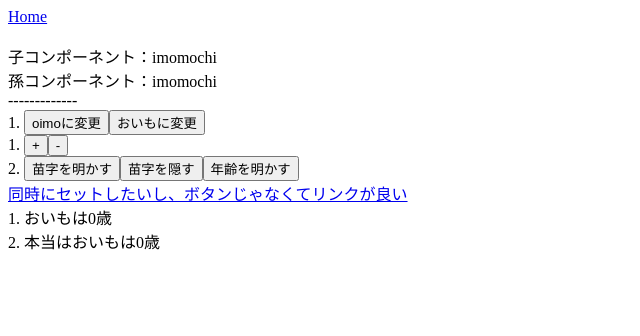
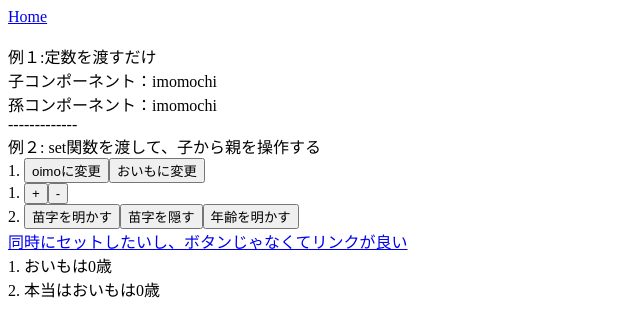
Before and after one commit to shari-sushi/0015Laboratory, a Next.js app in the folder test0015Next/my-app/: page /usecontext in a window 1280 px wide. Shown: the top 336 px of the page, without its empty margins (0-640 px from the left). Built offline with nearby package versions, Linux system fonts and the light colour scheme.

Commit message:
わからん

```diff
--- /dev/null
+++ b/test0015Next/my-app/src/component/useContextCom/Child.tsx
@@ -0,0 +1,45 @@
+import { useContext } from "react"
+import { ValueContext } from "@/pages/usecontext"
+
+
+export const TestuseContect = () => {
+    const value = useContext(ValueContext)
+    // const state = useContext(StateContext)
+
+    const a = "aaa"
+    return (
+        <>
+            子コンポーネント：{value.name}
+            {/* {state.} */}
+            <br />
+            <TestComponent />
+        </>
+    )
+}
+
+const TestComponent = () => {
+    const value = useContext(ValueContext)
+    // const state = useContext(StateContext)
+    return (
+        <>
+            孫コンポーネント：{value.name}
+        </>
+
+    )
+}
+
+
+//////////////////////////////////
+// 参考
+// https://qiita.com/Rascal823/items/0f53ffbb410505b707f8
+
+// import { CountContext, NameContext, PairContext } from "@/pages/usecontext"
+import { GrandChild } from "./GrandChild"
+
+export const Child: React.FC = () => {
+    return (
+        <>
+            <GrandChild />
+        </>
+    )
+}
--- a/test0015Next/my-app/src/component/useContextCom.tsx.tsx
+++ b/test0015Next/my-app/src/component/useContextCom/GrandChild.tsx
@@ -1,33 +1,4 @@
 import { useContext } from "react"
-import { ValueContext } from "@/pages/usecontext"
-
-
-export const TestuseContect = () => {
-    const value = useContext(ValueContext)
-    // const state = useContext(StateContext)
-
-    const a = "aaa"
-    return (
-        <>
-            子コンポーネント：{value.name}
-            {/* {state.} */}
-            <br />
-            <TestComponent />
-        </>
-    )
-}
-
-const TestComponent = () => {
-    const value = useContext(ValueContext)
-    // const state = useContext(StateContext)
-    return (
-        <>
-            孫コンポーネント：{value.name}
-        </>
-
-    )
-}
-
 
 //////////////////////////////////
 // 参考
@@ -35,15 +6,8 @@ const TestComponent = () => {
 
 import { CountContext, NameContext, PairContext } from "@/pages/usecontext"
 
-export const Child: React.FC = () => {
-    return (
-        <>
-            <GrandChild />
-        </>
-    )
-}
 
-const GrandChild: React.FC = () => {
+export const GrandChild: React.FC = () => {
     // 親要素で指定した変数を受け取る
     const { count, setCount } = useContext(CountContext)
     const { name, setName } = useContext(NameContext)
@@ -57,7 +21,8 @@ const GrandChild: React.FC = () => {
     // const { pairName, setPairName, pairCount, setPairCount } = useContext(PairContext)
 
     return (
-        //親要素のuseStateがそのまま使える！
+        //孫で親要素のuseStateがそのまま使える！
+        // しかも子では何も記述していない
         <>
             1. <button onClick={() => setName("oimo")}>oimoに変更</button>
             <button onClick={() => setName("おいも")}>おいもに変更</button>
@@ -71,7 +36,7 @@ const GrandChild: React.FC = () => {
             <br />
             <a href="#" onClick={(e) => {
                 e.preventDefault();
-                setPairName("??");
+                setPairName("妹望");
                 setPairCount(21);
                 // console.log("start:", start)
             }}>同時にセットしたいし、ボタンじゃなくてリンクが良い</a>
--- a/test0015Next/my-app/src/pages/convert/form.tsx
+++ b/test0015Next/my-app/src/pages/convert/form.tsx
@@ -19,7 +19,7 @@ export default function Demo() {
     let texts = [""]
     const onSubmit: SubmitHandler<Inputs> = (data) => {
         setSingStartInput(data.singStart);
-        texts = texts.push(singStart)
+        // texts = texts.push(singStart)
     };
 
     return (
--- a/test0015Next/my-app/src/pages/usecontext.tsx
+++ b/test0015Next/my-app/src/pages/usecontext.tsx
@@ -1,7 +1,8 @@
 import React, { useContext, useEffect, useState, createContext } from "react"
 import Link from "next/link"
-import { TestuseContect } from "@/component/useContextCom.tsx"
+import { TestuseContect } from "@/component/useContextCom/Child"
 
+// 例１
 // 参考（React公式の和訳）
 // https://ja.react.dev/reference/react/useContext#updating-data-passed-via-context
 
@@ -26,18 +27,21 @@ export default function TestuseContext() {
                 <ValueContext.Provider value={value}>
                     <br />
                     <br />
+                    例１:定数を渡すだけ<br />
                     <TestuseContect />
                 </ValueContext.Provider>
             </StateContext.Provider>
             <br />-------------<br />
+            例２: set関数を渡して、子から親を操作する <br />
             <Parent />
         </>
     )
 }
 //////////////////////////////////
+// 例２
 // 参考　別ファイルの子、孫から親のstateを操作する
 // https://qiita.com/Rascal823/items/0f53ffbb410505b707f8
-import { Child } from "@/component/useContextCom.tsx"
+import { Child } from "@/component/useContextCom/Child"
 export const CountContext = React.createContext({} as {
     count: number
     setCount: React.Dispatch<React.SetStateAction<number>>
--- /dev/null
+++ b/test0015Next/my-app/src/style/global.css
@@ -0,0 +1,3 @@
+@tailwind base;
+@tailwind components;
+@tailwind utilities;
--- /dev/null
+++ b/test0015Next/my-app/tailwind.config.js
@@ -0,0 +1,13 @@
+/** @type {import('tailwindcss').Config} */
+module.exports = {
+  mode: 'jit',
+  content: [
+    "./pages/**/*.{js,ts,jsx,tsx}",
+    "./pages/index.tsx",
+    "./src/components/**/*.{js,ts,jsx,tsx}",
+  ],
+  theme: {
+    extend: {},
+  },
+  plugins: [],
+}
```
Also changed, not shown: package.json (added, +7 -0 lines), test0015Next/my-app/package.json (+5 -3 lines), test0015Next/my-app/src/pages/index.tsx (+8 -0 lines), test0015Next/my-app/src/pages/player/react-player7.tsx (deleted, +0 -56 lines), test0015Next/my-app/src/pages/test.tsx (deleted, +0 -50 lines), test0015Next/my-app/.eslintrc.json, 2 other files (tests, documents, lock files or other folders).
